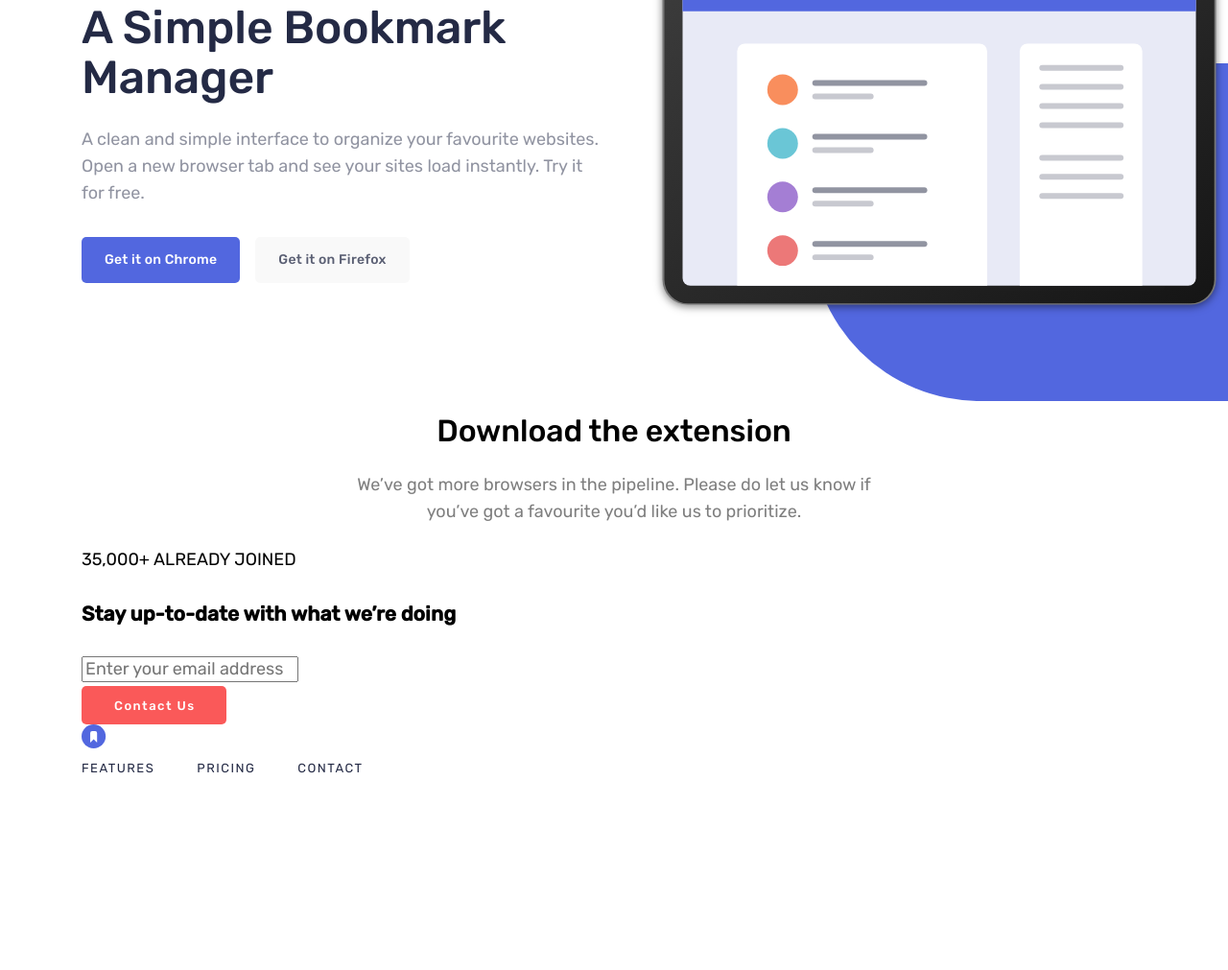
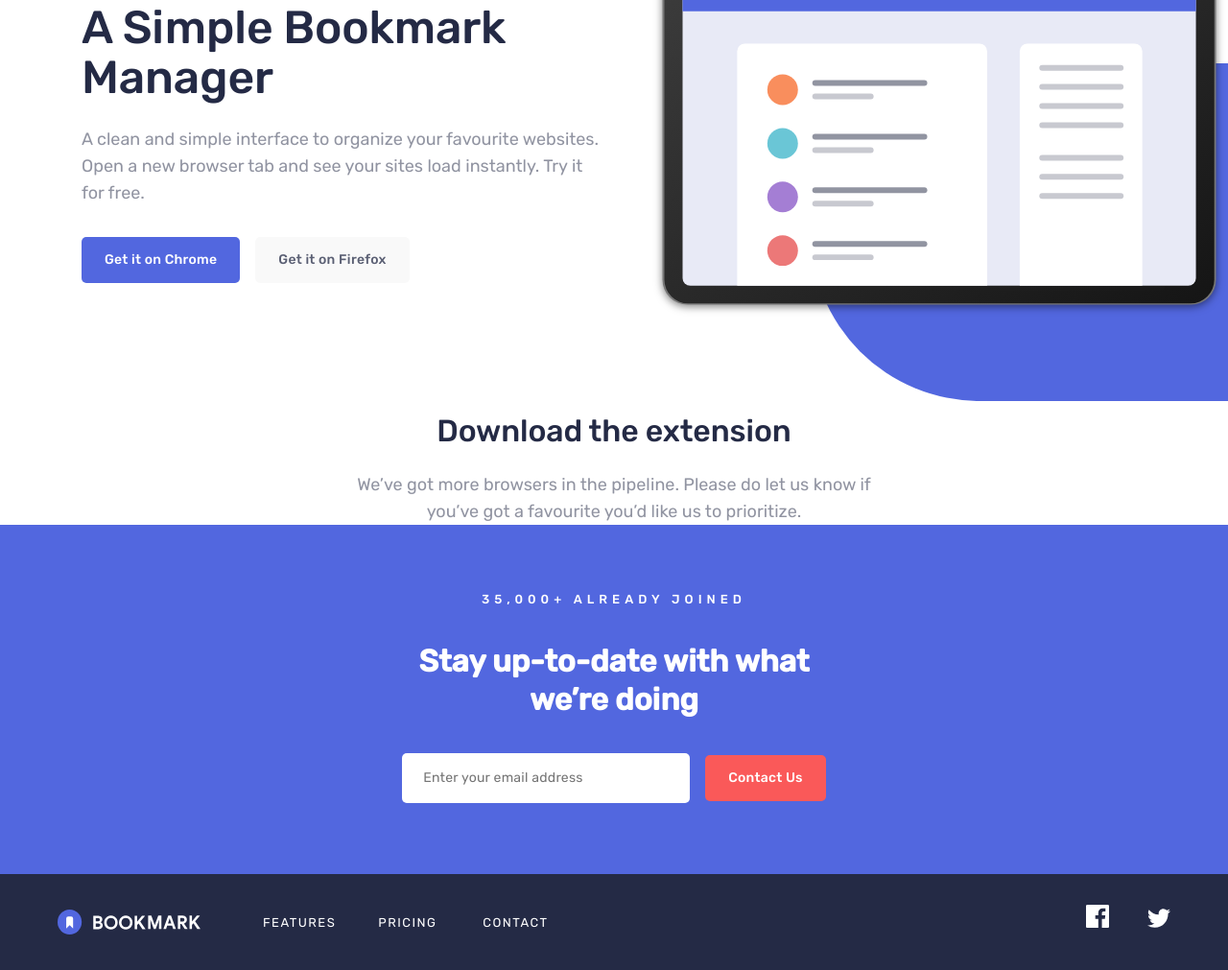
Before and after one commit to Boburiy1906/bookmark-page, a plain HTML site: page index.html in a window 1280 px wide. Shown: the part 270-1281 px from the top of the page at 96% size. Before the commit the page ends 1151 px from the top, so only its background shows below. Drawn offline with Linux system fonts and the light colour scheme.

Commit message:
add styles

```diff
--- a/css/styles.css
+++ b/css/styles.css
@@ -1,7 +1,7 @@
 :root {
-  --title-color: #242a45;
-  --button-text-color: #fff;
+  --text-color: #242a45;
   --blue-color: #5267df;
+  --white-color: #fff;
   --orange-color: #fa5959;
 }
 
@@ -58,6 +58,7 @@ a {
 img {
   max-width: 100%;
   height: auto;
+  display: block;
 }
 
 ul {
@@ -73,7 +74,8 @@ body {
   height: 100%;
   margin: 0;
   padding: 0;
-  overflow-x: hidden; /*kichik ekranda scrol eniga paydo bolmaydi*/
+  overflow-x: hidden;
+  /*kichik ekranda scrol eniga paydo bolmaydi*/
   font-family: "Rubik", sans-serif;
   font-weight: 400;
   font-size: 18px;
@@ -116,7 +118,7 @@ body {
   box-shadow: 0px 8px 8px -4px rgba(73, 93, 207, 0.20012);
 }
 
-.main-content{
+.main-content {
   flex-grow: 1;
 }
 
@@ -134,9 +136,7 @@ body {
 
 /* LOGO */
 
-.logo {
-  margin-right: auto;
-  }
+.logo {}
 
 .logo:hover {
   opacity: 0.8;
@@ -194,7 +194,7 @@ body {
   margin-right: 48px;
 }
 
-.sitenav__item:not(:last-child) {
+.sitenav__item:first-child {
   margin-right: 44px;
 }
 
@@ -204,7 +204,7 @@ body {
   line-height: 17px;
   text-align: right;
   letter-spacing: 1.5px;
-  color: var(--title-color);
+  color: var(--text-color);
 }
 
 .sitenav__link:hover {
@@ -222,9 +222,9 @@ body {
   line-height: 17px;
   text-align: right;
   letter-spacing: 1.5px;
-  color: var(--button-text-color);
+  color: var(--white-color);
   background: var(--orange-color);
- }
+}
 
 .button--orange:hover {
   border-color: var(--orange-color);
@@ -252,7 +252,7 @@ body {
   max-width: 540px;
   margin-top: 70px;
   margin-right: 65px;
-  color: var(--title-color);
+  color: var(--text-color);
 }
 
 .site-hero__title {
@@ -264,7 +264,7 @@ body {
   letter-spacing: -0.15px;
 }
 
-.site-hero__text {
+.site-hero__description {
   margin-top: 0;
   margin-bottom: 32px;
   font-weight: 400;
@@ -285,10 +285,10 @@ body {
 }
 
 .button-blue {
-  color: var(--button-text-color);
+  color: var(--white-color);
   background-color: var(--blue-color);
   margin-right: 16px;
-  }
+}
 
 .button-blue:hover {
   border-color: var(--blue-color);
@@ -298,13 +298,13 @@ body {
 
 .button-gray {
   opacity: 0.75;
-  color: var(--title-color);
+  color: var(--text-color);
   background-color: #f7f7f7;
-  }
+}
 
 .button-gray:hover {
-  border-color: var(--title-color);
-  background-color: var(--button-text-color);
+  border-color: var(--text-color);
+  background-color: var(--white-color);
 }
 
 .site-hero__img {
@@ -316,6 +316,146 @@ body {
   filter: drop-shadow(0px 2px 4px rgba(0, 0, 0, 0.5));
 }
 
+
+
+/* FEATURES */
+.features {}
+
+.features__container {}
+
+.features__info {}
+
+.features__title {}
+
+.features__description {}
+
+
+
+/* CTA */
+
+.cta {
+  background-color: var(--blue-color);
+}
+
+.cta__container {
+  padding: 58px 0 74px;
+}
+
+.cta__wrapper {
+  margin-left: auto;
+  margin-right: auto;
+  display: flex;
+  flex-direction: column;
+  align-items: center;
+  max-width: 442px;
+  line-height: 40px;
+  text-align: center;
+  font-weight: 500;
+  color: var(--white-color);
+}
+
+.cta__description {
+  margin: 0 0 24px;
+  font-size: 13px;
+  letter-spacing: 5px;
+}
+
+.cta__title {
+  margin: 0 0 36px;
+  font-size: 32px;
+  letter-spacing: -0.1px;
+}
+
+.cta__email-box {
+  display: flex;
+  align-items: center;
+}
+
+.cta__form {}
+
+.cta__input {
+  flex-grow: 1;
+  display: block;
+  width: 300px;
+  padding: 10px 20px;
+  border: 2px solid transparent;
+  border-radius: 5px;
+  background-color: #fff;
+  font-weight: 400;
+  color: rgba(36, 42, 69, 0.25);
+  letter-spacing: 0.25px;
+  font-size: 14px;
+  line-height: 28px;
+}
+
+.button--contact {
+  padding: 8px 22px;
+  text-align: center;
+  letter-spacing: 0.25px;
+  font-size: 14px;
+  line-height: 28px;
+  margin-left: 16px;
+}
+
+
+.cta__input:not(:focus):not(:placeholder-shown):valid {
+  border-color: green;
+}
+
+.cta__input:not(:focus):not(:placeholder-shown):invalid {
+  border-color: red;
+}
+
+.cta__input:focus+.validation-error,
+.cta__input:valid+.validation-error,
+.cta__input:placeholder-shown+.validation-error {
+  display: none;
+}
+
+
+
+/* FOOTER */
+
+.footer {
+  background-color: var(--text-color);
+}
+
+.footer__container {
+  padding: 32px 0;
+  display: flex;
+  align-items: center;
+}
+
+.footer__logo {
+  margin-right: 65px;
+}
+
+.footer__icon {}
+
+.footer__sitenav {
+  margin-left: 0;
+}
+
+.footer__list {}
+
+.footer__link {
+  color: var(--white-color);
+}
+
+.footer__socials {
+  display: flex;
+  align-items: center;
+  margin-left: auto;
+}
+
+.footer__social-link:not(:last-child) {
+  margin-right: 40px;
+}
+
+.social-icon:hover path {
+  fill: var(--orange-color);
+}
+
 @media only screen and (-webkit-min-device-pixel-ratio: 2),
 only screen and (min--moz-device-pixel-ratio: 2),
 only screen and (-o-min-device-pixel-ratio: 2/1),
--- a/index.html
+++ b/index.html
@@ -29,14 +29,15 @@
     </div>
   </header>
 
-    <main class="main-content">
+  <main class="main-content">
 
     <!-- SITE-HERO -->
     <section class="site-hero">
       <div class="site-hero__container container">
         <div class="site-hero__info">
           <h2 class="site-hero__title">A Simple Bookmark Manager</h2>
-          <p class="site-hero__text">A clean and simple interface to organize your favourite websites. Open a new browser
+          <p class="site-hero__description">A clean and simple interface to organize your favourite websites. Open a new
+            browser
             tab and see your sites load instantly. Try it for free.</p>
           <div class="site-hero__buttons">
             <a href="#" class="button button-blue hero-button">Get it on Chrome</a>
@@ -46,6 +47,7 @@
         <img class="site-hero__img" src="img/hero-img.svg" alt="tab desktop" width="578" height="385">
       </div>
     </section>
+
     <section class="section features">
       <div class="section__container features__container container">
         <div class="section__info features__info">
@@ -102,6 +104,7 @@
     </div>
   </footer>
 
+
   <script src="js/index.js">
 
   </script>
```
